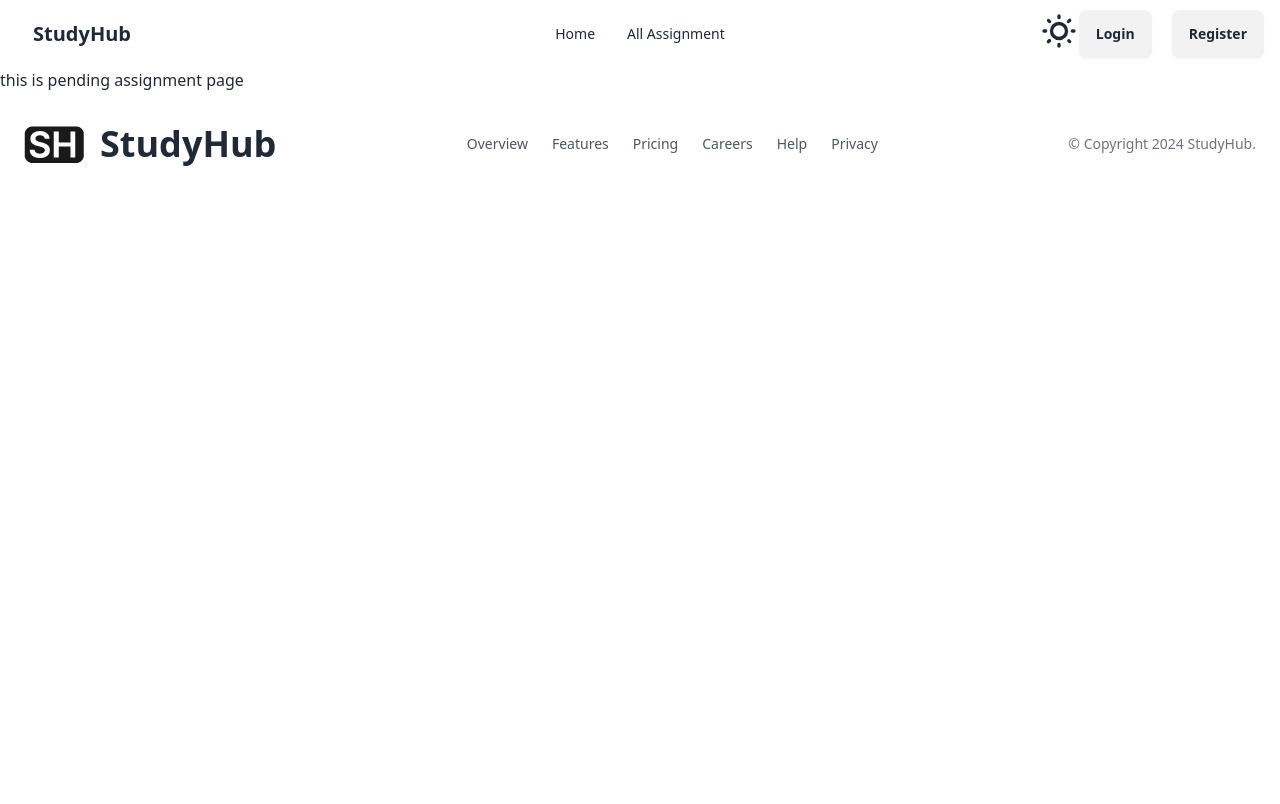
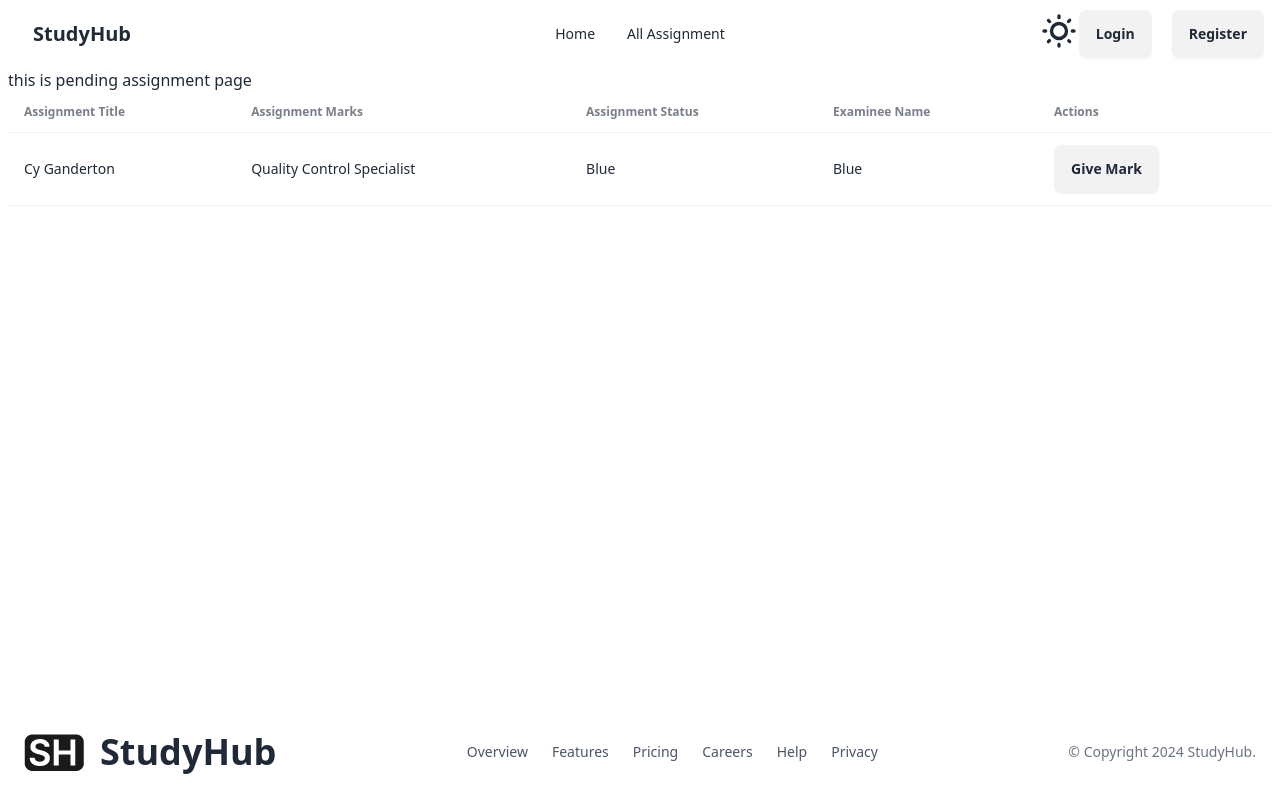
Before and after one commit to md-nahiduzzaman/study-hub-client, a React (Vite) app: page /pending-assignment in a window 1280 px wide. Built offline with nearby package versions, Linux system fonts and the light colour scheme; no server answers.

Commit message:
added pending assignment page

```diff
--- a/src/pages/MySubmitted.jsx
+++ b/src/pages/MySubmitted.jsx
@@ -46,7 +46,6 @@ const MySubmitted = () => {
                       <td>{assignment?.feedback}</td>
                     </tr>
                   ))}
-                  {/* row 1 */}
                 </tbody>
               </table>
             </div>
--- a/src/pages/PendingAssignments.jsx
+++ b/src/pages/PendingAssignments.jsx
@@ -1,8 +1,46 @@
+import { Link } from "react-router-dom";
+
 const PendingAssignments = () => {
   return (
-    <div>
-      <h1>this is pending assignment page</h1>
-    </div>
+    <>
+      <div>
+        <div className="container mx-auto px-2  min-h-[calc(100vh-168px)]">
+          <div>
+            <h1>this is pending assignment page</h1>
+          </div>
+          <div>
+            <div className="overflow-x-auto">
+              <table className="table">
+                {/* head */}
+                <thead>
+                  <tr>
+                    <th>Assignment Title</th>
+                    <th>Assignment Marks</th>
+                    <th>Assignment Status</th>
+                    <th>Examinee Name</th>
+                    <th>Actions</th>
+                  </tr>
+                </thead>
+                <tbody>
+                  {/* row 1 */}
+                  <tr>
+                    <td>Cy Ganderton</td>
+                    <td>Quality Control Specialist</td>
+                    <td>Blue</td>
+                    <td>Blue</td>
+                    <td>
+                      <Link>
+                        <button className="btn">Give Mark</button>
+                      </Link>
+                    </td>
+                  </tr>
+                </tbody>
+              </table>
+            </div>
+          </div>
+        </div>
+      </div>
+    </>
   );
 };
 
```
